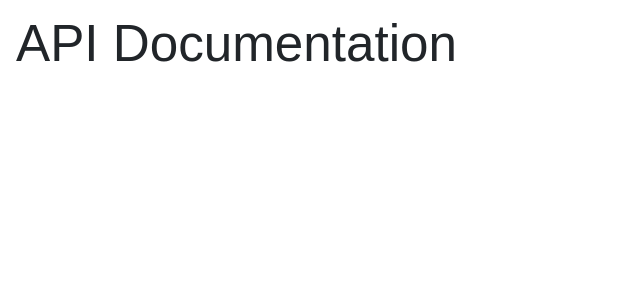
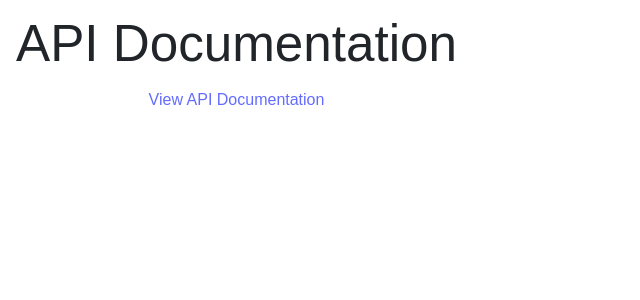
Before and after one commit to nkemdilimjulie/Product-Review-code, a React (Vite) app: page /swagger in a window 1280 px wide. Shown: the top 300 px of the page, without its empty margins (0-640 px from the left). Built offline with nearby package versions, Linux system fonts and the light colour scheme; no server answers.

Commit message:
adds direction stuff on how to run code at README

```diff
--- a/src/components/AboutUs.jsx
+++ b/src/components/AboutUs.jsx
@@ -79,7 +79,7 @@ const AboutUs = () => {
       <div className="text-center">
         <h2 className="fw-bold mb-3">About Us</h2>
         <p className="lead">
-          Our company name is <strong>TarasJulie Product Review Scheme</strong>. We bring marketers and buyers together
+          Our team name is <strong>TarasJulie Product Review Scheme</strong>. We bring marketers and buyers together
           by hosting product reviews.</p>
         <p>In the future, we plan to include reviews for laptops, cars, and other electronic products.</p>
 
@@ -103,7 +103,7 @@ const AboutUs = () => {
             />
             <div className="card-body text-center">
               <h5 className="card-title fw-bold">Nkemdilim Julie Chime</h5>
-              <p className="card-text">Python Backend Developer</p>
+              <p className="card-text">Full Stack Developer</p>
               <p className="card-text text-muted">Handles the Frontend Operations</p>
             </div>
           </div>
--- a/src/components/MarketersList.jsx
+++ b/src/components/MarketersList.jsx
@@ -62,14 +62,22 @@ function MarketersList() {
       .catch((err) => console.error('Error fetching marketers:', err));
   }, [searchTerm]);
 
-  const handleExport = () => {
+  const handleExport = (type) => {
+    const headers = ['Author', 'Phone', 'Company', 'Link'];
+    const rows = marketers.map(r => [
+      r.author,
+      r.phone,
+      r.company,
+      r.link || 'N/A'
+
+    ]);
+
+  if (type === 'pdf') {
     const doc = new jsPDF();
-
     // Optional: Add a title
     doc.setFontSize(18);
     doc.setTextColor(40);
     doc.text("Marketers List", 14, 22);
-
     // Define columns and rows
     const columns = [
       { header: "Author", dataKey: "author" },
@@ -84,7 +92,6 @@ function MarketersList() {
       company: marketer.company,
       link: marketer.link,
     }));
-
     // AutoTable
     autoTable(doc, {
       columns,
@@ -106,20 +113,13 @@ function MarketersList() {
       },
       margin: { top: 30 },
     });
-
-  // Optional: Add footer
-  const pageCount = doc.internal.getNumberOfPages();
-  for (let i = 1; i <= pageCount; i++) {
-    doc.setPage(i);
-    doc.setFontSize(10);
-    doc.text(`Page ${i} of ${pageCount}`, 180, 290, { align: 'right' });
+    doc.save('marketers.pdf');
+  } else {
+    const csvContent = [headers.join(','), ...rows.map(r => r.join(','))].join('\n');
+    const blob = new Blob([csvContent], { type: 'text/csv;charset=utf-8;' });
+    saveAs(blob, 'marketers.csv');
   }
-
-  // Save the PDF
-  doc.save("marketers_list.pdf");
 };
-
-
 
   const buttonStyle = {
     margin: '8px',
--- a/src/components/Register.jsx
+++ b/src/components/Register.jsx
@@ -13,15 +13,15 @@ const Register = () => {
   const [success, setSuccess] = useState("");
   const navigate = useNavigate();
 
-  useEffect(() => {
-    // Reset form fields when the component loads
-    setUsername("");
-    setPassword1("");
-    setPassword2("");
-    setIsMarketer(false);
-    setError("");
-    setSuccess("");
-  }, []);
+  // useEffect(() => {
+  //   // Reset form fields when the component loads
+  //   setUsername("");
+  //   setPassword1("");
+  //   setPassword2("");
+  //   setIsMarketer(false);
+  //   setError("");
+  //   setSuccess("");
+  // }, []);
 
   const { isAuthenticated, logout } = useAuth();  // ✅ Use auth context
 
--- a/src/components/ReviewMobiles.jsx
+++ b/src/components/ReviewMobiles.jsx
@@ -238,7 +238,7 @@ function ReviewMobiles() {
       {/* Navigation Buttons */}
       <div style={{ marginTop: '30px', textAlign: 'center' }}>
         <button className="btn btn-secondary me-2" onClick={goBack}>⬅️ Back</button>
-        <button onClick={() => navigate('/edit-myreviews')} style={buttonStyle}>Edit My Reviews</button>
+        {/* <button onClick={() => navigate('/edit-myreviews')} style={buttonStyle}>Edit My Reviews</button> */}
         <button onClick={() => navigate('/review-list')} style={buttonStyle}>📋Review List</button>
         <button onClick={() => navigate('/marketers-list')} style={buttonStyle}>Market List</button>
         <button onClick={() => navigate('/')} style={{ ...buttonStyle, backgroundColor: 'crimson' }}>Logout</button>
--- a/src/components/SwaggerDoc.jsx
+++ b/src/components/SwaggerDoc.jsx
@@ -24,6 +24,28 @@
 // export default SwaggerDoc;
 
 
+import React from "react";
+import { API_DOMAIN } from '../../configdomain';
+
+const SwaggerDoc = () => {
+  return (
+    <div style={{ height: "100vh", width: "100%", padding: "1rem" }}>
+
+      <h1 style={{ textAlign: "center", marginBottom: "1rem" }}>
+        API Documentation
+      </h1>
+      <p style={{ textAlign: "center" }}>
+
+        <a href={`${API_DOMAIN}/swagger/`} target="_blank" rel="noopener noreferrer">
+          View API Documentation
+        </a>
+      </p>
+    </div>
+  );
+};
+
+export default SwaggerDoc;
+
 // import React from "react";
 // import { API_DOMAIN } from '../../configdomain';
 
@@ -33,38 +55,18 @@
 //       <h1 style={{ textAlign: "center", marginBottom: "1rem" }}>
 //         API Documentation
 //       </h1>
-//       <p style={{ textAlign: "center" }}>
-//         <a href={`${API_DOMAIN}/swagger/`} target="_blank" rel="noopener noreferrer">
-//           View API Documentation
-//         </a>
-//       </p>
+//       <iframe
+//         src={`${API_DOMAIN}/swagger/`}
+//         title="Swagger API Documentation"
+//         style={{
+//           width: "100%",
+//           height: "90vh",
+//           border: "none",
+//           borderRadius: "8px",
+//         }}
+//       />
 //     </div>
 //   );
 // };
 
 // export default SwaggerDoc;
-
-import React from "react";
-import { API_DOMAIN } from '../../configdomain';
-
-const SwaggerDoc = () => {
-  return (
-    <div style={{ height: "100vh", width: "100%", padding: "1rem" }}>
-      <h1 style={{ textAlign: "center", marginBottom: "1rem" }}>
-        API Documentation
-      </h1>
-      <iframe
-        src={`${API_DOMAIN}/swagger/`}
-        title="Swagger API Documentation"
-        style={{
-          width: "100%",
-          height: "90vh",
-          border: "none",
-          borderRadius: "8px",
-        }}
-      />
-    </div>
-  );
-};
-
-export default SwaggerDoc;
```
Also changed, not shown: src/assets/README_for_all_projects.png (added), 1 other file (tests, documents, lock files or other folders). Lines whose indentation alone changed are shown as unchanged.
